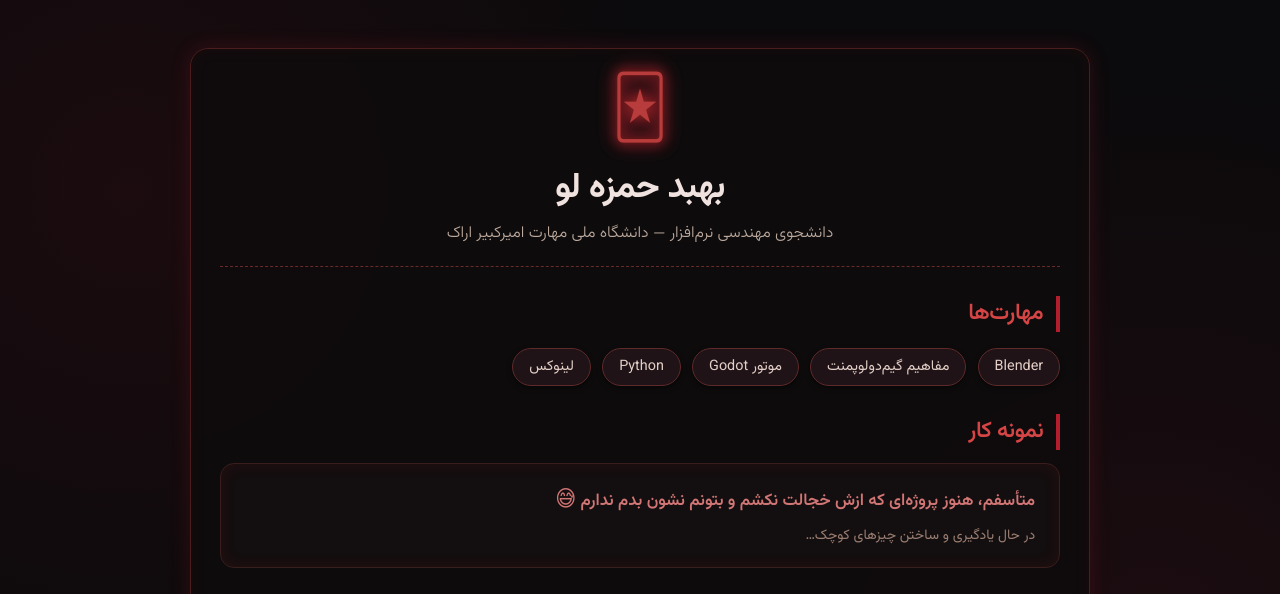
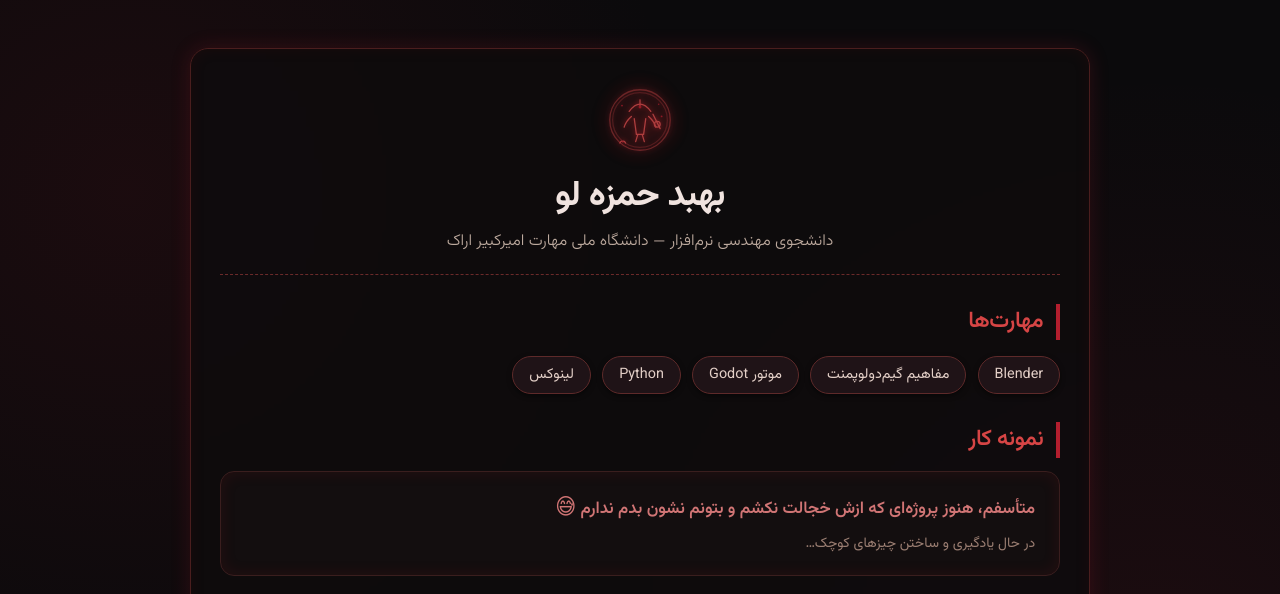
Before and after one commit to Behbody/Behbody.github.io, a plain HTML site: page index.html in a window 1280 px wide. Shown: the top 594 px of the page. Drawn offline with Linux system fonts and the light colour scheme.

Commit message:
Update index.html

```diff
--- a/index.html
+++ b/index.html
@@ -41,23 +41,41 @@
             margin: 1.5rem 0;
         }
 
-        /* flickering fool symbol – minimal but noticeable */
-        .fool-symbol {
-            text-align: center;
-            font-size: 3.8rem;
-            line-height: 1;
-            margin-bottom: 1rem;
-            filter: drop-shadow(0 0 8px #b31e2e);
-            animation: flicker 2.8s infinite alternate;
-            color: #d64545;
+        /* The Fool tarot icon – simple SVG, minimalist, with flicker */
+        .fool-icon {
+            display: flex;
+            justify-content: center;
+            align-items: center;
+            margin-bottom: 0.8rem;
+            animation: flicker 3s infinite alternate;
+            filter: drop-shadow(0 0 10px #b31e2e);
+        }
+
+        .fool-icon svg {
+            width: 72px;
+            height: 72px;
+            transition: transform 0.2s ease;
+        }
+
+        .fool-icon svg .stroke {
+            stroke: #c04545;
+            stroke-width: 1.8;
+            fill: none;
+            stroke-linecap: round;
+            stroke-linejoin: round;
+        }
+
+        .fool-icon svg .fill {
+            fill: #b31e2e;
+            opacity: 0.85;
         }
 
         @keyframes flicker {
-            0% { opacity: 1; text-shadow: 0 0 8px #b31e2e, 0 0 2px #9e1c1c; }
-            25% { opacity: 0.85; text-shadow: 0 0 12px #a52a2a, 0 0 4px #7a1a1a; }
-            50% { opacity: 0.95; text-shadow: 0 0 10px #c03030, 0 0 2px #b31e2e; }
-            75% { opacity: 0.8; text-shadow: 0 0 14px #9e1c1c, 0 0 5px #701010; }
-            100% { opacity: 1; text-shadow: 0 0 8px #b31e2e, 0 0 2px #9e1c1c; }
+            0%   { opacity: 1;    filter: drop-shadow(0 0 8px #b31e2e) drop-shadow(0 0 2px #9e1c1c); }
+            25%  { opacity: 0.82; filter: drop-shadow(0 0 13px #a52a2a) drop-shadow(0 0 4px #7a1a1a); }
+            50%  { opacity: 0.96; filter: drop-shadow(0 0 10px #c03030) drop-shadow(0 0 2px #b31e2e); }
+            75%  { opacity: 0.78; filter: drop-shadow(0 0 15px #9e1c1c) drop-shadow(0 0 5px #701010); }
+            100% { opacity: 1;    filter: drop-shadow(0 0 8px #b31e2e) drop-shadow(0 0 2px #9e1c1c); }
         }
 
         /* headings */
@@ -204,7 +222,7 @@
             body { padding: 0.8rem; }
             .container { padding: 1.5rem 1.2rem; }
             h1 { font-size: 1.8rem; }
-            .fool-symbol { font-size: 3rem; }
+            .fool-icon svg { width: 60px; height: 60px; }
             .contact-btn { padding: 0.6rem 1rem; }
         }
 
@@ -219,8 +237,45 @@
 </head>
 <body>
     <div class="container">
-        <!-- The Fool symbol ✦ tarot club hint (minimal flicker) -->
-        <div class="fool-symbol" aria-label="نماد احمق (تاروت)">🃏</div>
+        <!-- The Fool (کارت تاروت) – آیکون ساده و مینیمال -->
+        <div class="fool-icon" aria-label="کارت احمق – تاروت">
+            <svg viewBox="0 0 100 100" xmlns="http://www.w3.org/2000/svg">
+                <!-- پرتوهای نور / هاله -->
+                <circle cx="50" cy="50" r="42" class="stroke" stroke-width="1.2" opacity="0.5"/>
+                <circle cx="50" cy="50" r="38" class="stroke" stroke-width="0.8" opacity="0.3"/>
+
+                <!-- چهره/نماد احمق – ساده -->
+                <!-- کلاه/شکل سر -->
+                <path d="M35 38 Q50 18 65 38" class="stroke" stroke-width="1.8"/>
+                <line x1="50" y1="22" x2="50" y2="30" class="stroke" stroke-width="1.6"/>
+                <circle cx="50" cy="32" r="2" class="fill"/>
+
+                <!-- چوبدستی -->
+                <line x1="68" y1="42" x2="78" y2="62" class="stroke" stroke-width="1.8"/>
+                <!-- گره/کیسه روی چوب -->
+                <circle cx="74" cy="56" r="4" class="stroke" stroke-width="1.3"/>
+
+                <!-- دست‌ها -->
+                <path d="M38 45 Q30 52 28 60" class="stroke" stroke-width="1.5"/>
+                <path d="M62 45 Q70 52 72 60" class="stroke" stroke-width="1.5"/>
+
+                <!-- بدن / لباس -->
+                <path d="M42 48 L45 70 L55 70 L58 48" class="stroke" stroke-width="1.5"/>
+
+                <!-- پاها -->
+                <line x1="47" y1="70" x2="44" y2="80" class="stroke" stroke-width="1.5"/>
+                <line x1="53" y1="70" x2="56" y2="80" class="stroke" stroke-width="1.5"/>
+
+                <!-- سگ کوچک در پایین (نماد کارت فول) -->
+                <path d="M30 82 Q28 78 26 80 Q24 78 22 82" class="stroke" stroke-width="1.2"/>
+                <circle cx="26" cy="80" r="1.2" class="fill"/>
+
+                <!-- ستاره‌های کوچک اطراف -->
+                <circle cx="25" cy="30" r="1.2" class="fill" opacity="0.7"/>
+                <circle cx="76" cy="28" r="1" class="fill" opacity="0.6"/>
+                <circle cx="80" cy="45" r="1.3" class="fill" opacity="0.5"/>
+            </svg>
+        </div>
 
         <h1>بهبد حمزه لو</h1>
         <div class="subhead">دانشجوی مهندسی نرم‌افزار — دانشگاه ملی مهارت امیرکبیر اراک</div>
```
